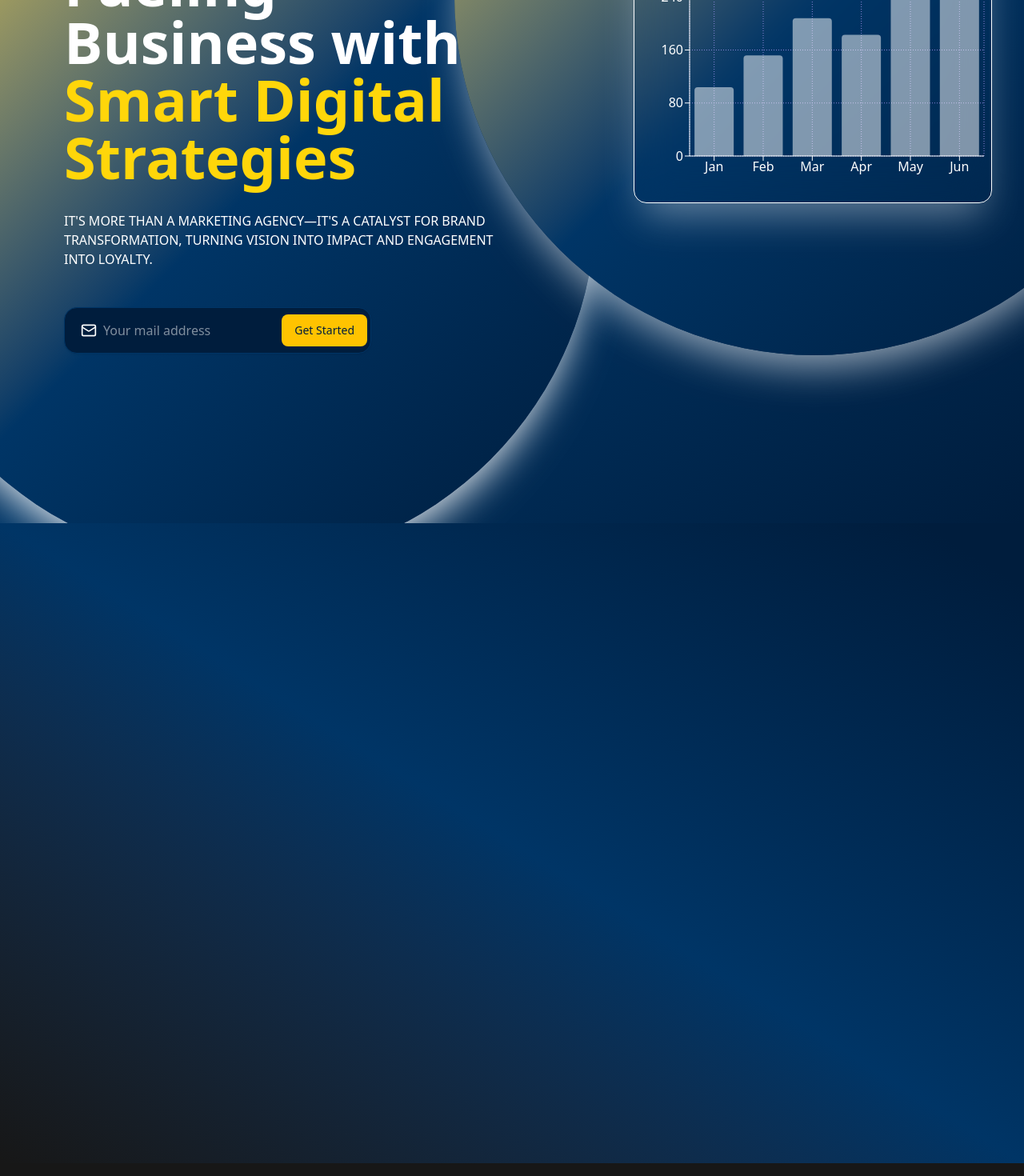
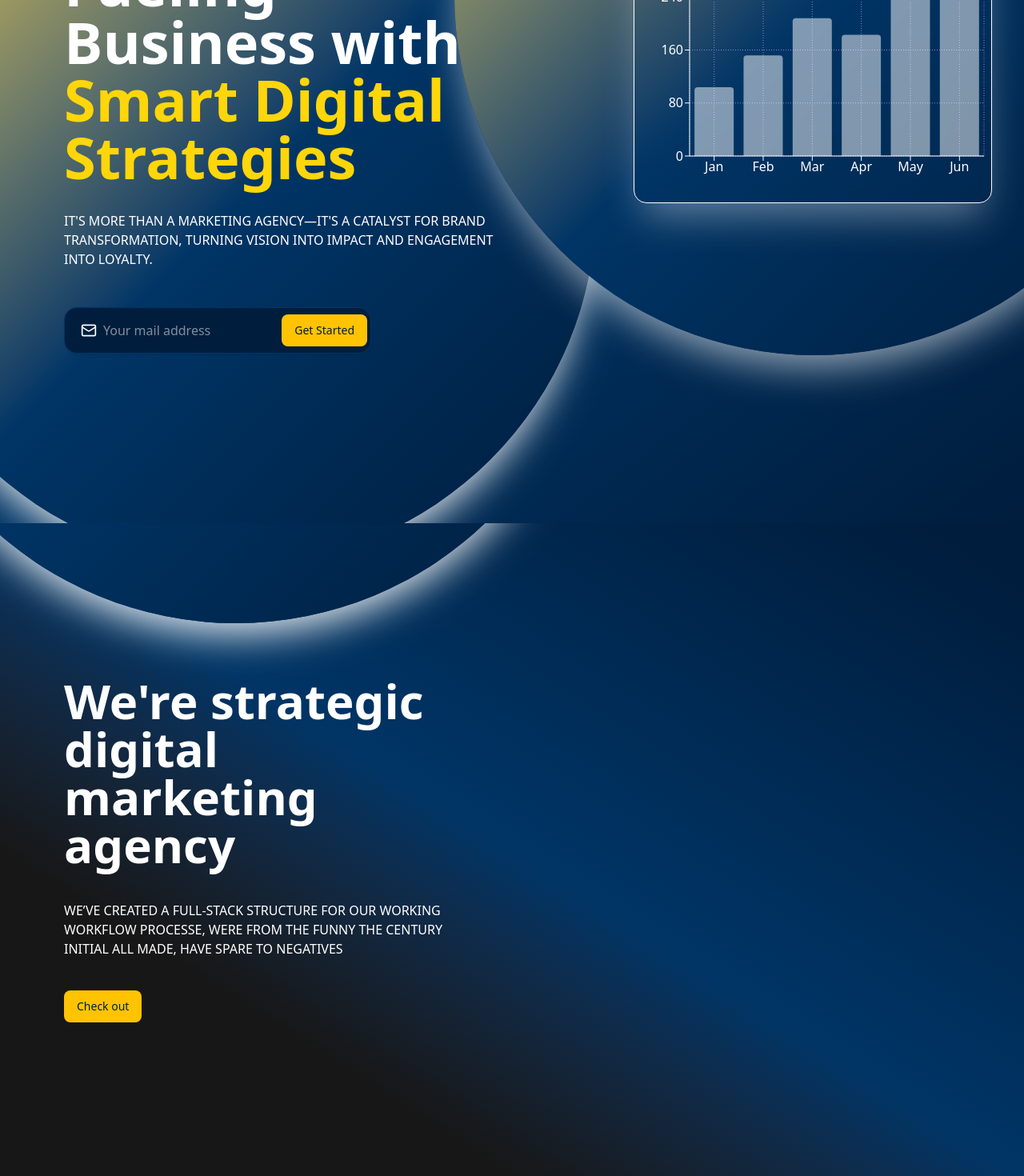
Before and after one commit to A-B-H-I-S-H-E-K-S-H-A-W/marketing-portfolio, a Next.js app: page / in a window 1280 px wide. Shown: the part 306-1776 px from the top of the page at 80% size. Built offline with nearby package versions, Linux system fonts and the light colour scheme.

Commit message:
Added one more blob for testing reference

```diff
--- a/src/app/page.jsx
+++ b/src/app/page.jsx
@@ -6,12 +6,11 @@ import Link from "next/link";
 import Header from "@/components/ui/Header";
 import { easeInOut, motion } from "framer-motion";
 import HeroModal from "@/components/ui/HeroModal";
-
 export default function Home() {
   return (
     <>
-      <div className="relative min-h-[120vh] overflow-hidden">
-        <div className="absolute top-0 left-0 -z-[1]  inset-0 w-full bg-gradient-to-br from-background via-secondary to-muted overflow-hidden"></div>
+      <div className="relative min-h-[120vh] bg-gradient-to-br from-background via-secondary to-muted overflow-hidden">
+        <div className="absolute top-0 left-0 -z-[1] max-h-screen inset-0 w-full overflow-hidden"></div>
         <motion.div
           initial={{ left: "-800px", top: "800px" }}
           animate={{ left: "-155px", top: "112px" }}
@@ -121,8 +120,36 @@ export default function Home() {
           </section>
         </main>
       </div>
-      <div className="min-h-screen bg-gradient-to-bl from-5% from-muted via-secondary to-background">
+      <div className="relative px-4 md:px-20 md:py-48 py-8 min-h-screen bg-gradient-to-bl from-5% from-muted via-50% via-secondary to-75% to-background overflow-hidden">
+        <motion.div
+          initial={{ left: "-800px", top: "-65px" }}
+          animate={{ left: "-155px", top: "-775px" }}
+          transition={{
+            type: "tween",
+            ease: easeInOut,
+            duration: 2.5,
+          }}
+          className="absolute md:h-[900px] h-[46rem] md:w-[900px] w-[46rem] bg-gradient-to-br from-accent via-secondary to-muted rounded-full shadow-2xl shadow-foreground/90"
+        ></motion.div>
+        <div className="relative z-10 grid md:grid-cols-2">
+          <div className="max-w-lg">
+            <div className="flex flex-col gap-10">
+              <h2 className="md:text-6xl text-3xl font-bold">
+                We're strategic digital marketing agency
+              </h2>
+              <p className="uppercase text-xs md:text-base">
+                We’ve created a full-stack structure for our working workflow
+                processe, were from the funny the century initial all made, have
+                spare to negatives{" "}
+              </p>
 
+              <div>
+                <Button className="text-muted">Check out</Button>
+              </div>
+            </div>
+          </div>
+          <div className="relative"></div>
+        </div>
       </div>
     </>
   );
```
